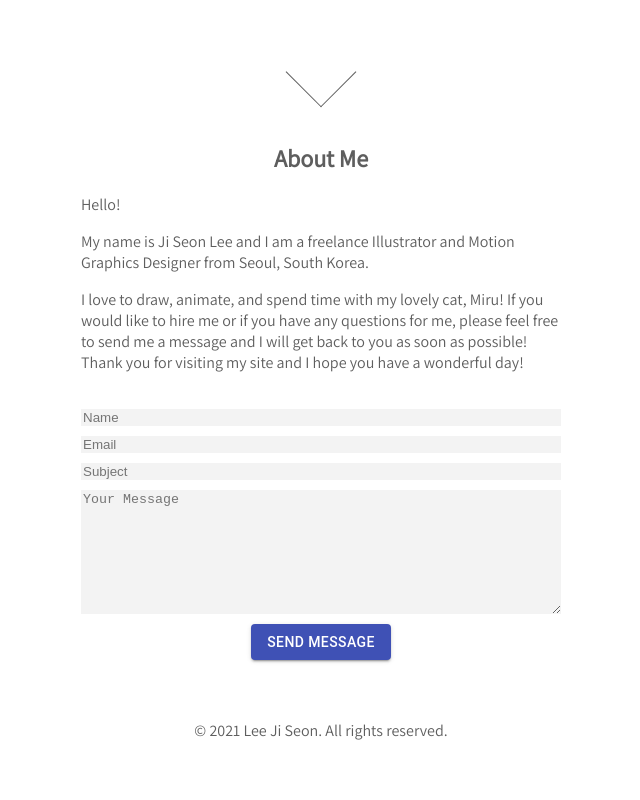
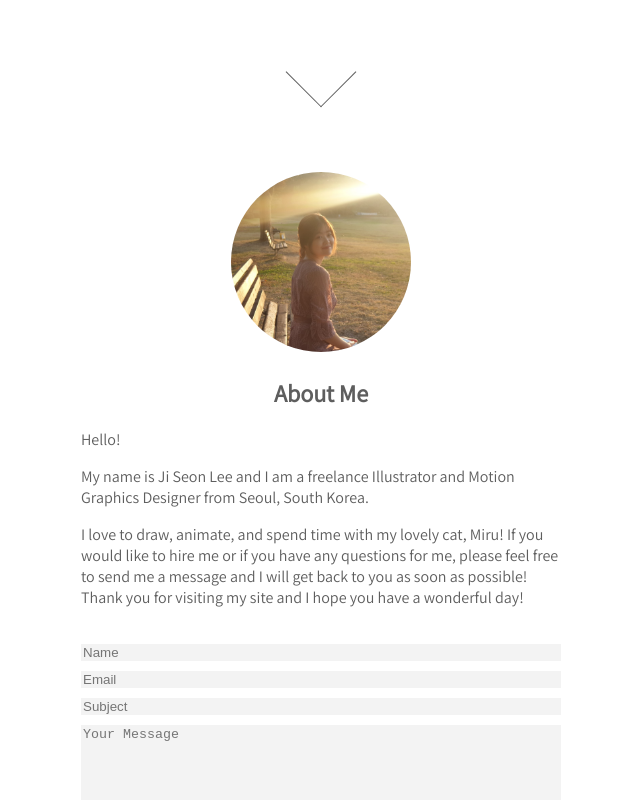
Before and after one commit to hoopslam/lee_jiseon, a Next.js app: page / in a window 1280 px wide. Shown: the part 1700-2500 px from the top of the page, without its empty margins (319-959 px from the left). Built offline with nearby package versions, Linux system fonts and the light colour scheme; a web font is replaced by a local one.

Commit message:
added profile pic

```diff
--- a/components/Contact.jsx
+++ b/components/Contact.jsx
@@ -2,6 +2,7 @@ import React from "react";
 import styles from "../styles/Contact.module.css";
 import emailjs from "emailjs-com";
 import { Button } from "@material-ui/core";
+import Image from "next/image";
 
 const Contact = () => {
 	function sendEmail(e) {
@@ -23,24 +24,31 @@ const Contact = () => {
 	return (
 		<div className={styles.container}>
 			<div className={styles.about}>
+				<Image
+					src='/assets/jisunprofile1.jpg'
+					alt='profilepicture'
+					className={styles.profile}
+					width={180}
+					height={180}
+					quality={100}
+				/>
 				<h1>About Me</h1>
-				<p>
-					Hello!
-				</p>
+				<p>Hello!</p>
 				<p>
 					My name is Ji Seon Lee and I am a freelance Illustrator and Motion Graphics
 					Designer from Seoul, South Korea.
 				</p>
 				<p>
-					I love to draw, animate, and spend time with my lovely cat, Miru! If you would like to hire me or if you have any questions for me, please feel free
-					to send me a message and I will get back to you as soon as possible! Thank you
-					for visiting my site and I hope you have a wonderful day!
+					I love to draw, animate, and spend time with my lovely cat, Miru! If you would
+					like to hire me or if you have any questions for me, please feel free to send me
+					a message and I will get back to you as soon as possible! Thank you for visiting
+					my site and I hope you have a wonderful day!
 				</p>
 			</div>
 			<form className={styles.contact} onSubmit={sendEmail}>
-				<input type='text' name='name' placeholder='Name' required/>
-				<input type='email' name='email' placeholder='Email' required/>
-				<input type='text' name='subject' placeholder='Subject' required/>
+				<input type='text' name='name' placeholder='Name' required />
+				<input type='email' name='email' placeholder='Email' required />
+				<input type='text' name='subject' placeholder='Subject' required />
 				<textarea required name='message' cols='30' rows='8' placeholder='Your Message' />
 				<div className={styles.buttonContainer}>
 					<Button variant='contained' color='primary' type='submit'>
--- a/styles/Contact.module.css
+++ b/styles/Contact.module.css
@@ -3,6 +3,7 @@
     flex-direction: column;
     justify-content: center;
     align-items: center;
+    margin-top: 50px;
 }
 
 .about {
@@ -10,6 +11,10 @@
     max-width: 500px;
     margin: 0 auto;
     padding: 0 10px;
+}
+
+.profile {
+    border-radius: 9999px;
 }
 
 .about p {
```
Also changed, not shown: public/assets/jisunprofile1.jpg (added).
